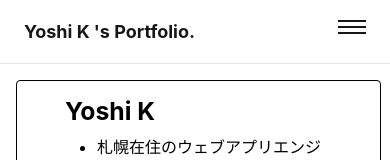
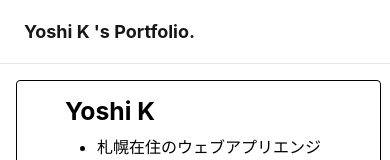
Before and after one commit to yoshik159753/portfolio, a Next.js app: page / in a window 390 px wide. Shown: the top 160 px of the page. Built offline with nearby package versions, Linux system fonts and the light colour scheme.

Commit message:
del SPのメニュー

```diff
--- a/components/header.js
+++ b/components/header.js
@@ -1,5 +1,3 @@
-import { useState } from "react";
-
 export const scrollToWorks = "works";
 export const scrollToSkills = "skills";
 export const scrollToProducts = "products";
@@ -11,8 +9,6 @@ const navItems = [
 ];
 
 const Header = () => {
-  const [isMenuOpen, setIsMenuOpen] = useState(false);
-
   return (
     <header className="fixed top-0 left-0 right-0 h-16 bg-white/95 backdrop-blur-sm border-b border-neutral-200 z-[1000]">
       <nav className="h-full">
@@ -24,35 +20,18 @@ const Header = () => {
             >
               Yoshi K &apos;s Portfolio.
             </a>
-            {/* TODO: ハンバーガーメニューの見直し。アイコン使いたい */}
-            <button
-              className="flex flex-col gap-1 w-7 h-6 z-[1001] cursor-pointer md:hidden"
-              onClick={() => setIsMenuOpen(!isMenuOpen)}
-              aria-label="メニュー"
-            >
-              <span className="block w-full h-0.5 bg-neutral-900 transition-all duration-150"></span>
-              <span className="block w-full h-0.5 bg-neutral-900 transition-all duration-150"></span>
-              <span className="block w-full h-0.5 bg-neutral-900 transition-all duration-150"></span>
-            </button>
-            {/* TODO: レスポンシブの見直し。スタイル長すぎ */}
-            <ul
-              className={`fixed top-16 left-0 right-0 bg-white border-b border-neutral-200 p-6 flex flex-col gap-4 transition-all duration-250 md:static md:flex-row md:translate-y-0 md:opacity-100 md:pointer-events-auto md:p-0 md:border-none md:bg-transparent md:items-center ${
-                isMenuOpen
-                  ? "translate-y-0 opacity-100 pointer-events-auto"
-                  : "-translate-y-full opacity-0 pointer-events-none"
-              }`}
-            >
+            <ul className="hidden md:flex md:flex-row md:items-center">
               {navItems.map((item, index) => (
                 <li key={index}>
                   <a
-                    className="px-4 py-2 rounded-lg font-medium transition-colors duration-150 hover:bg-neutral-100 cursor-pointer"
+                    className="px-4 py-2 rounded-lg font-medium transition-colors duration-150 hover:bg-neutral-100"
                     href={"#" + item.to}
                   >
                     {item.caption}
                   </a>
                 </li>
               ))}
-              <li className="h-px bg-neutral-200 my-2 md:w-px md:h-5 md:my-0 md:mx-2"></li>
+              <li className="w-px h-5 mx-2 bg-neutral-200"></li>
               <li>
                 <a
                   href="https://github.com/yoshik159753/"
```
